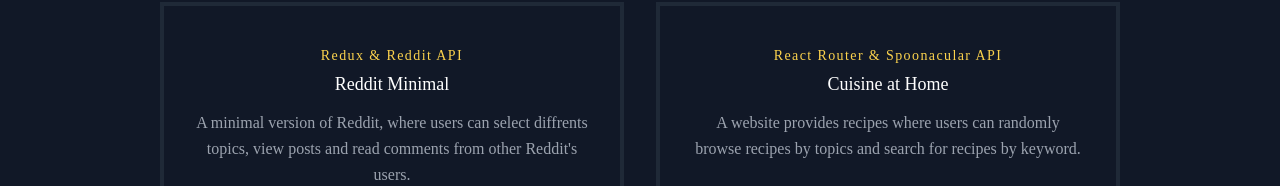
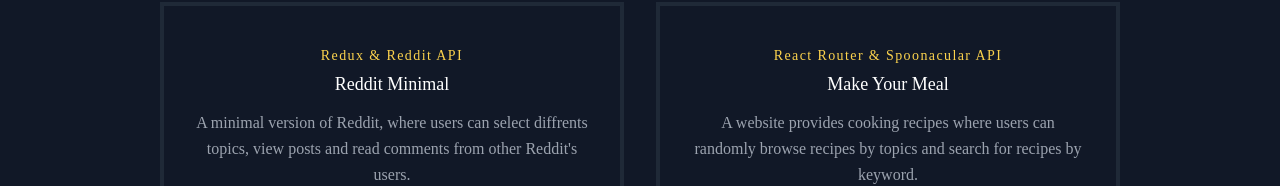
Before and after one commit to quynhnn-vn/react-Portfolio-FrontEnd, a React (Create React App) app: page / in a window 1280 px wide. Shown: the part 621-807 px from the top of the page. Built offline with nearby package versions, Linux system fonts and the light colour scheme; a web font is replaced by a local one.

Commit message:
Update projects data

```diff
--- a/src/data.js
+++ b/src/data.js
@@ -8,12 +8,12 @@
     link: "https://reddit-minimal-qnn.netlify.app/",
   },
   {
-    title: "Cuisine at Home",
+    title: "Make Your Meal",
     subtitle: "React Router & Spoonacular API",
     description:
-      "A website provides recipes where users can randomly browse recipes by topics and search for recipes by keyword.",
+      "A website provides cooking recipes where users can randomly browse recipes by topics and search for recipes by keyword.",
     image: "./cuisine.png",
-    link: "https://cuisine-at-home-qnn.netlify.app/",
+    link: "https://make-your-meal-qnn.netlify.app/",
   },
   {
     title: "Jammming",
```
